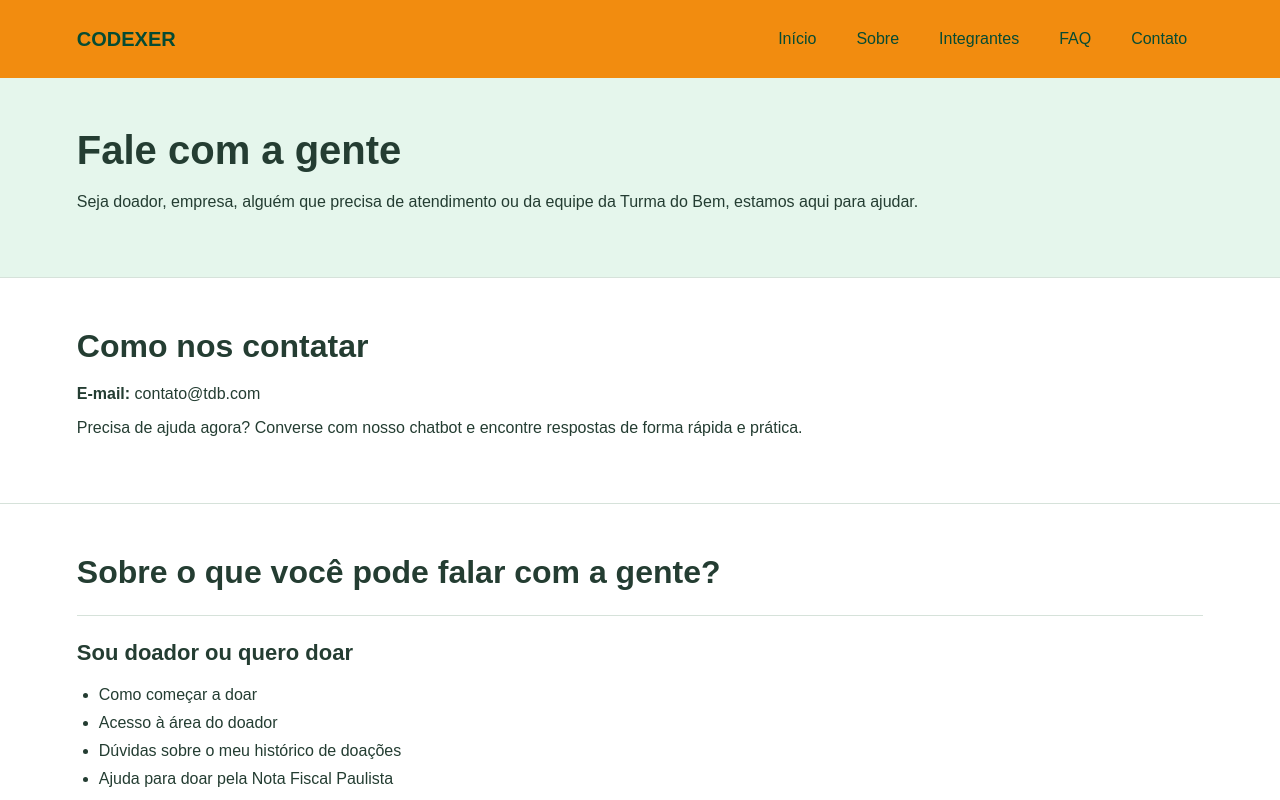
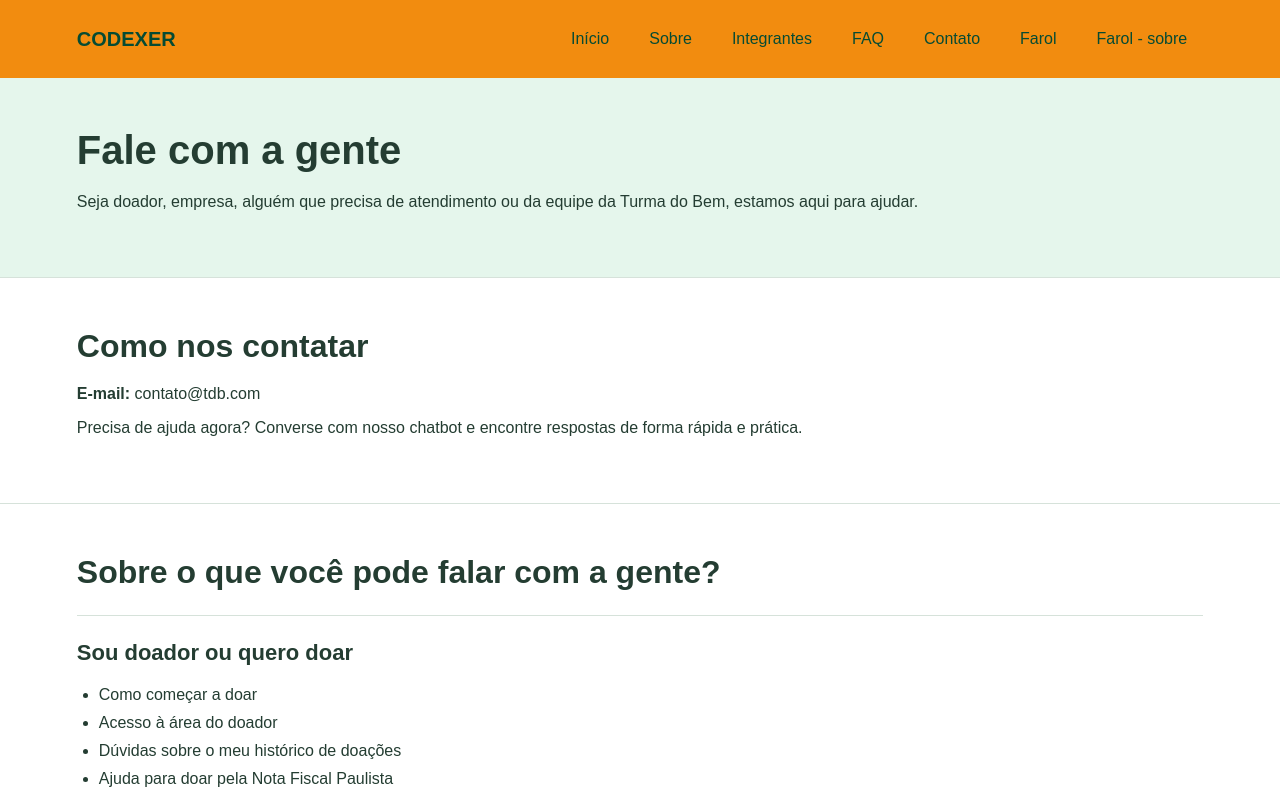
Before and after one commit to larissa-andrade-santos/frontend-challenge-fiap-tdb, a plain HTML site: page contato.html in a window 1280 px wide. Shown: the top 800 px of the page. Drawn offline with Linux system fonts and the light colour scheme.

Commit message:
Update navigation links in contato.html
Added links to 'Farol' and 'Farol - sobre' pages in the navigation.

```diff
--- a/contato.html
+++ b/contato.html
@@ -17,6 +17,8 @@
                     <li><a href="integrantes.html">Integrantes</a></li>
                     <li><a href="faq.html">FAQ</a></li>
                     <li><a href="contato.html">Contato</a></li>
+                    <li><a href="farol.html">Farol</a></li>
+                    <li><a href="funcionamento-farol.html">Farol - sobre</a></li>
                 </ul>
             </nav>
         </header>
```
